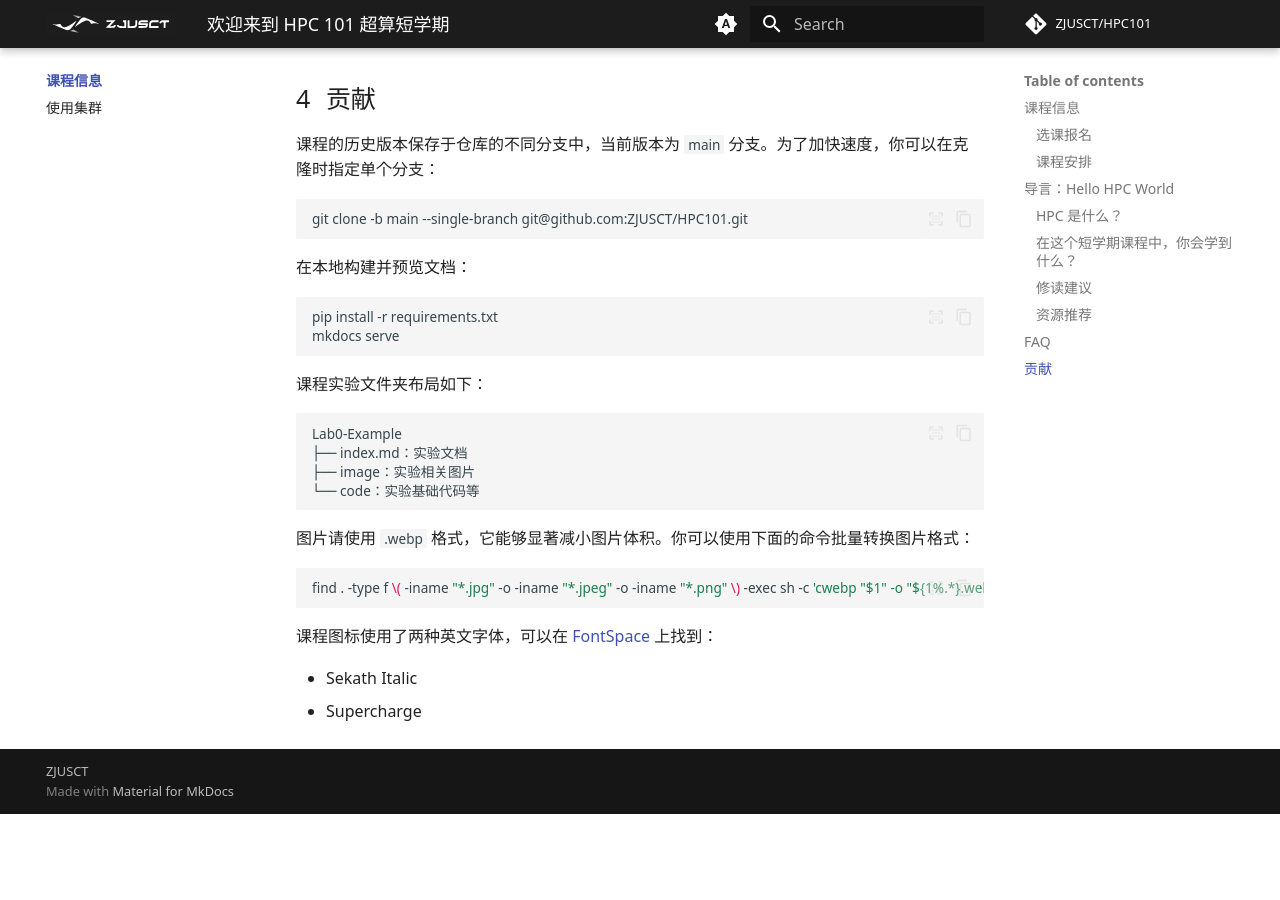
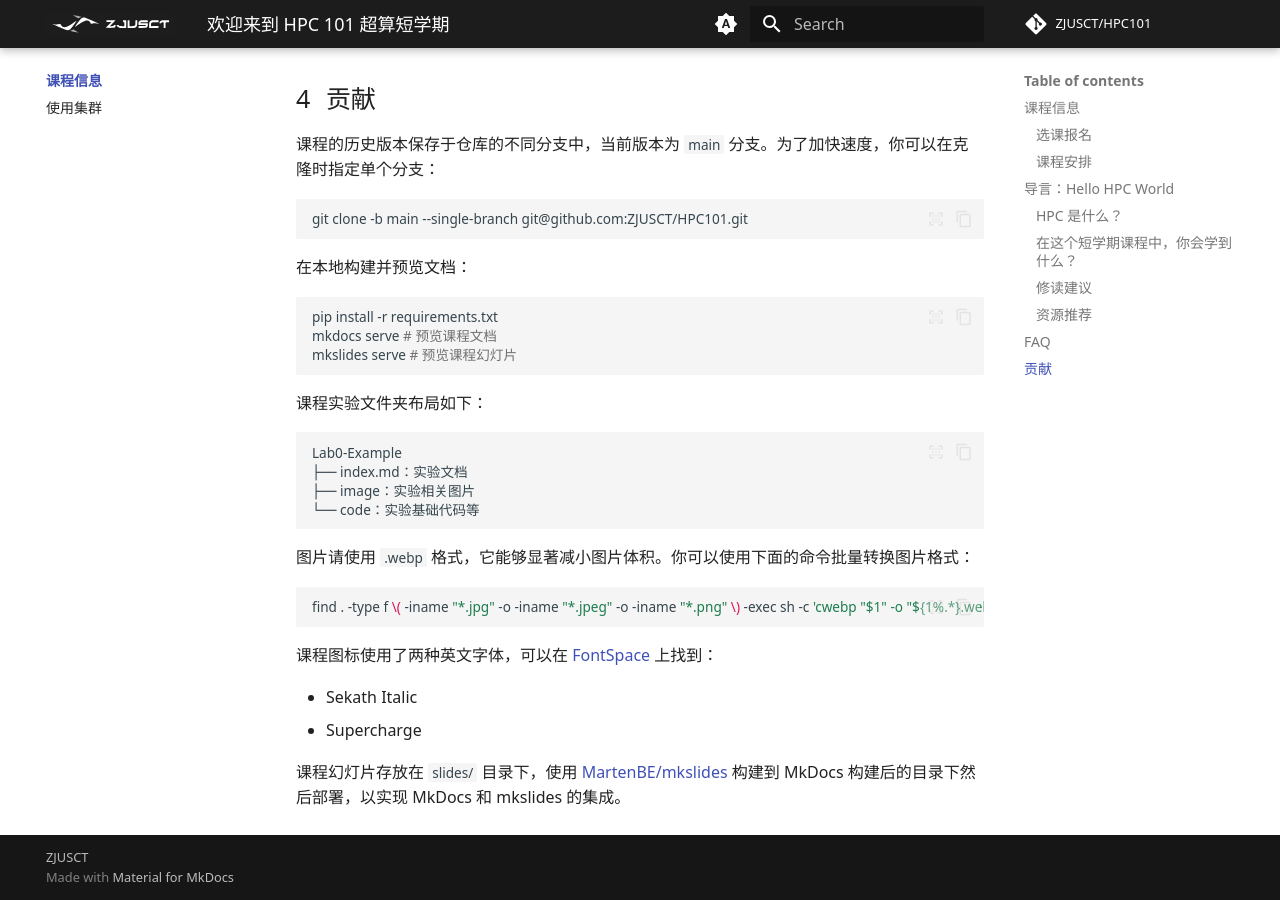
Before and after one commit to wys917/HPC101, an MkDocs documentation site: the page built from docs/index.md, in a window 1280 px wide and 900 px high, scrolled down 8605 px. Built offline with MkDocs 1.6.1 and Material for MkDocs 9.7.7, drawn with Linux system fonts in a browser that asks for light colours; emoji names are drawn with the system emoji font; some web fonts are replaced; comment, search, counter and statistics services are not loaded; before the commit the page ends 9419 px from its top, so only the background shows below that.

Commit message:
feat: add mkslides

````diff
--- a/docs/index.md
+++ b/docs/index.md
@@ -236,7 +236,8 @@
 
 ```bash
 pip install -r requirements.txt
-mkdocs serve
+mkdocs serve # 预览课程文档
+mkslides serve # 预览课程幻灯片
 ```
 
 课程实验文件夹布局如下：
@@ -258,3 +259,5 @@
 
 - Sekath Italic
 - Supercharge
+
+课程幻灯片存放在 `slides/` 目录下，使用 [MartenBE/mkslides](https://github.com/MartenBE/mkslides/) 构建到 MkDocs 构建后的目录下然后部署，以实现 MkDocs 和 mkslides 的集成。
--- a/mkdocs.yml
+++ b/mkdocs.yml
@@ -14,6 +14,7 @@
     - index.md
     - 使用集群: guide
   - 课程实验: lab
+  - 课程幻灯片: slides/index.html
 
 theme:
   name: material
--- a/requirements.txt
+++ b/requirements.txt
@@ -7,3 +7,4 @@
 mkdocs-material
 mkdocs-timetoread-plugin
 neoteroi-mkdocs
+mkslides
````
Also changed, not shown: mkslides.yml (added, +10 -0 lines), slides/test.md (added, +21 -0 lines), 1 other file.
